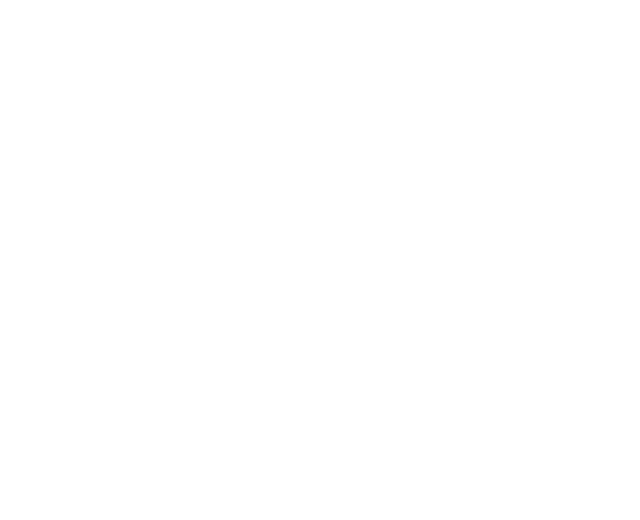
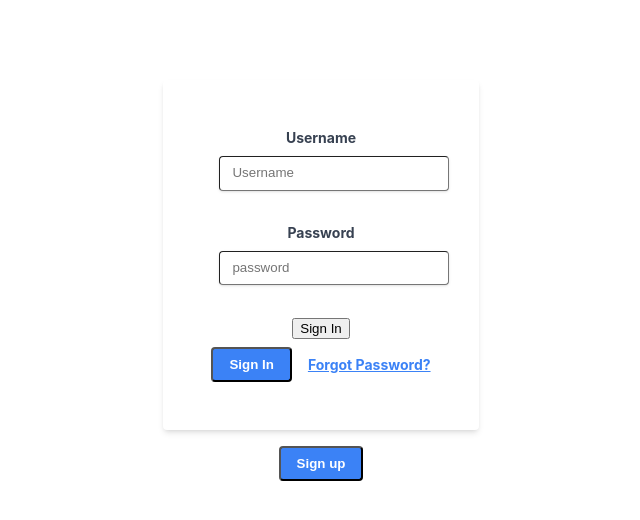
Before and after one commit to UzielCarranza/chat-app, a React (Create React App) app: page /login in a window 1280 px wide. Before the commit this address had no page. Shown: the top 520 px of the page, without its empty margins (319-959 px from the left). Built offline with nearby package versions, Linux system fonts and the light colour scheme.

Commit message:
adding two component for testing rendering 2 routes

```diff
--- a/src/App.js
+++ b/src/App.js
@@ -1,12 +1,15 @@
 import './styling/App.css';
 import {Login} from './components/Login';
 import {Routes, Route} from "react-router-dom";
+import {HomePage} from "./components/HomePage";
 
 function App() {
     return (
         <div className="App">
             <Routes>
-                <Route path="/" element={<Login/> }/>
+                <Route path="/login" element={<Login/> }/>
+
+                <Route path="/home" element={<HomePage/> }/>
             </Routes>
         </div>
 
```
